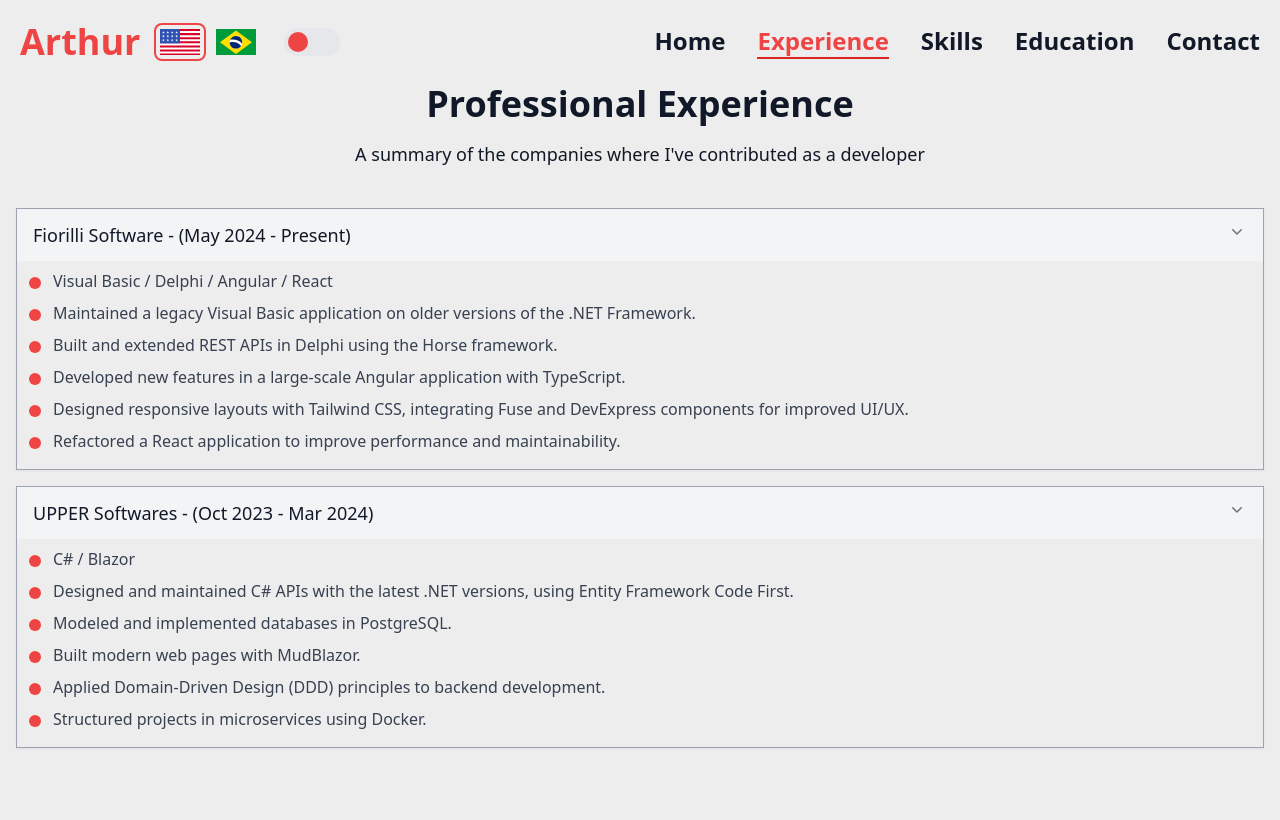
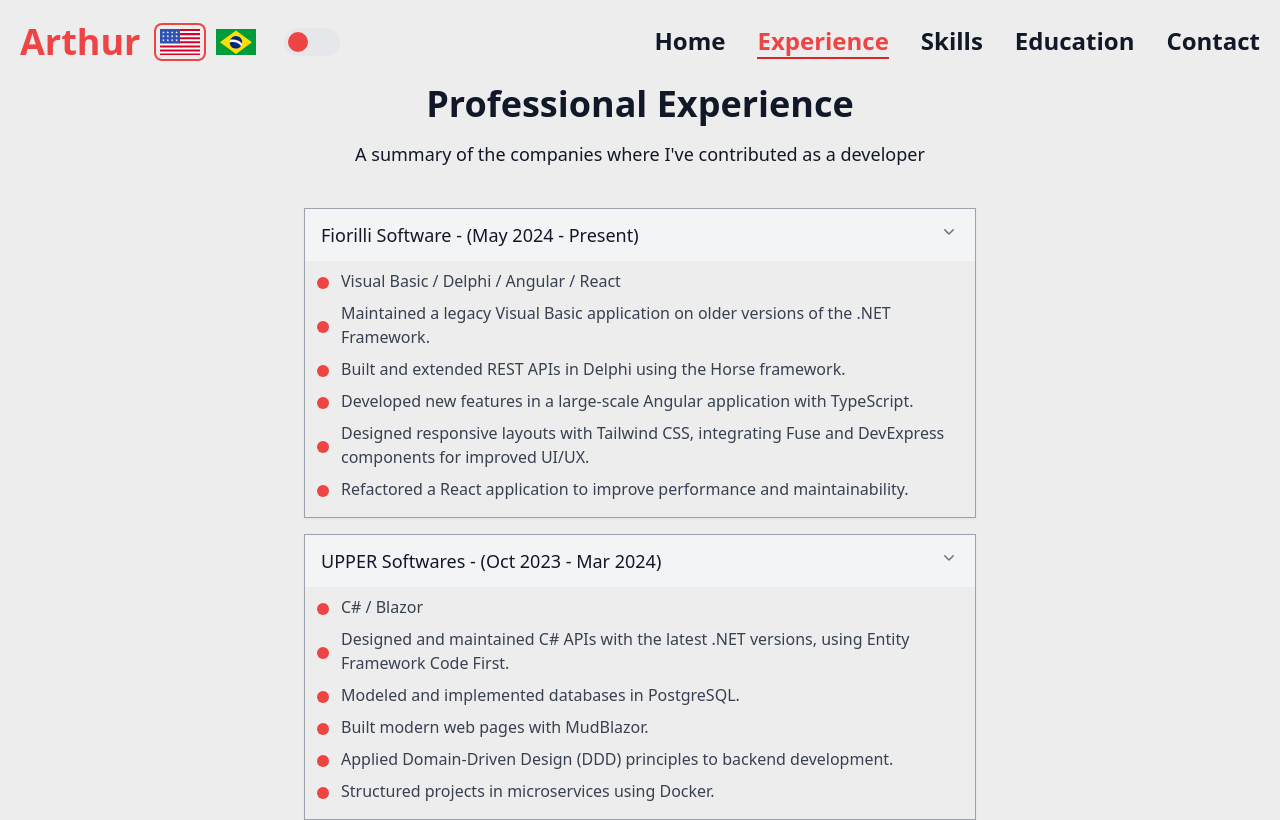
Before and after one commit to Arthuthu/my-portfolio, a Next.js app: page /experience in a window 1280 px wide. Built offline with nearby package versions, Linux system fonts and the light colour scheme.

Commit message:
Fixed inconsistency on the layout of the experience page

```diff
--- a/src/app/experience/page.tsx
+++ b/src/app/experience/page.tsx
@@ -11,7 +11,7 @@ export default function Experience() {
 
     return (
         <motion.div
-            className="flex flex-col items-center justify-center text-center px-4"
+            className="flex flex-col items-center justify-center text-center px-4 mx-auto w-[95%] md:max-w-[55%]"
             initial={{ opacity: 0 }}
             animate={{ opacity: 1 }}
             transition={{ delay: 0.1, duration: 0.4 }}
```
